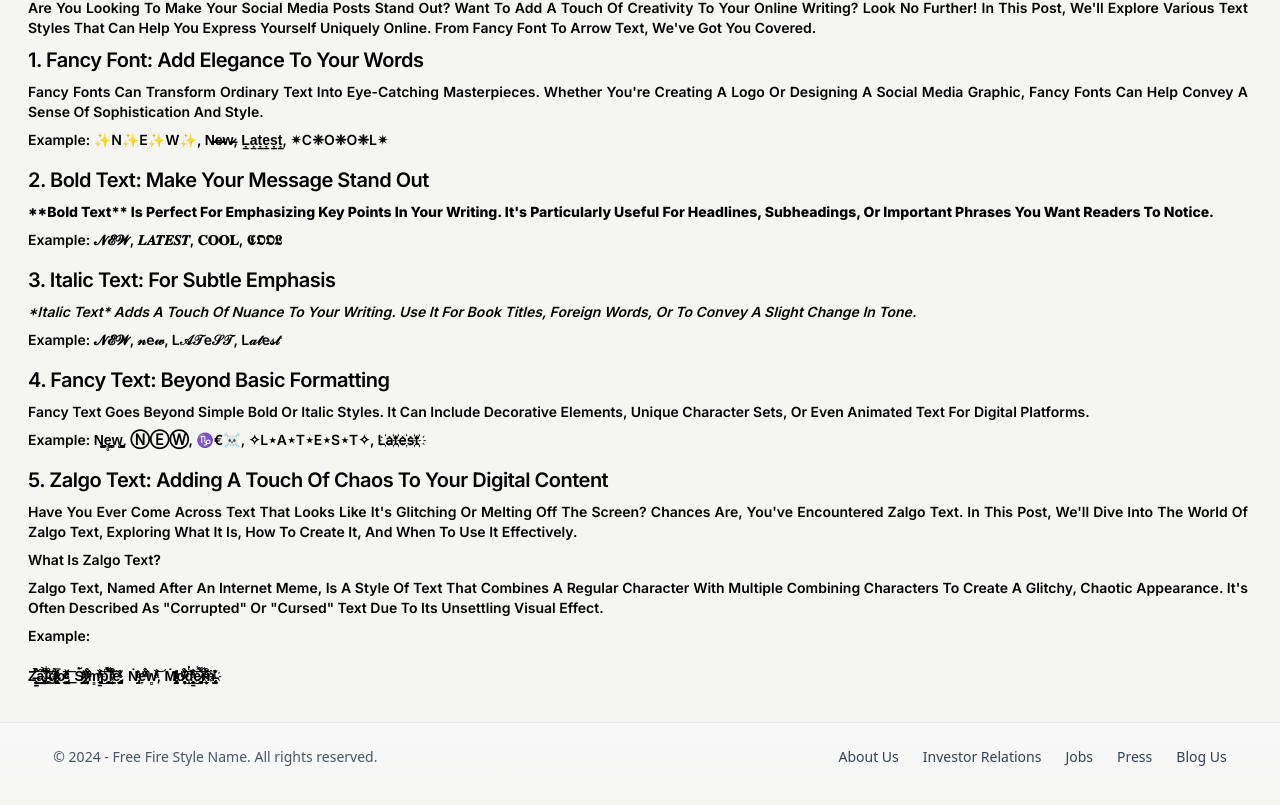
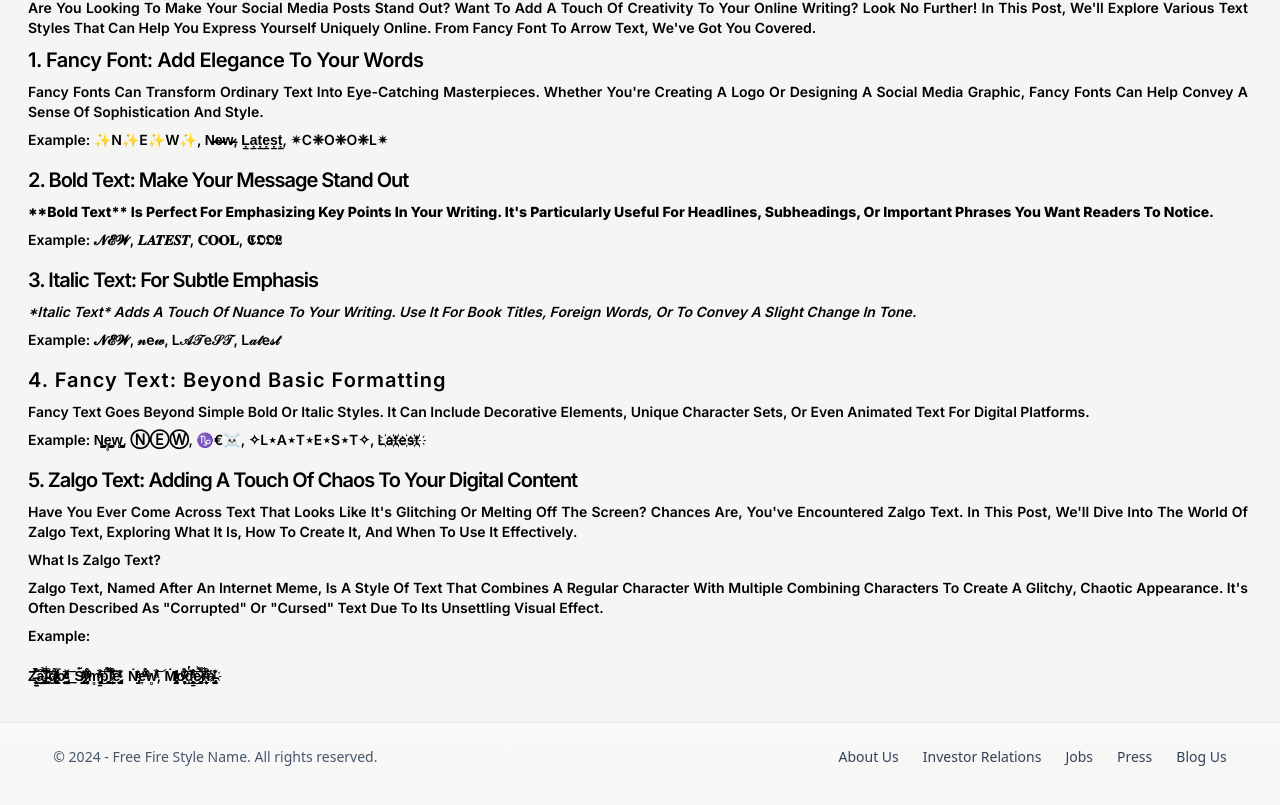
Before and after one commit to AnkushChharri/cfnjst, a Next.js app: page / in a window 1280 px wide. Shown: the part 3388-4193 px from the top of the page. Built offline with nearby package versions, Linux system fonts and the light colour scheme.

Commit message:
First Initial commit

```diff
--- a/src/app/components/SearchComponent.js
+++ b/src/app/components/SearchComponent.js
@@ -419,22 +419,22 @@ const SearchComponent = () => {
                             <h1 className="pt-2 pb-2 text-sm">Example: ✨N✨e✨w✨, N̶̷e̶̷w̶̷, Ḷ̠ạ̠ṭ̠ẹ̠ṣ̠ṭ̠, ✴C❈o❈o❈l✴</h1>
 
 
-                            <h1 className="pt-2 text-xl tracking-tight">2. Bold Text: Make Your Message Stand Out</h1>
+                            <h1 className="pt-2 text-xl tracking-tighter">2. Bold Text: Make Your Message Stand Out</h1>
                             <p className="pt-2 font-extrabold">**Bold text** is perfect for emphasizing key points in your writing. It&apos;s particularly useful for headlines, subheadings, or important phrases you want readers to notice.</p>
                             <h1 className="pt-2 pb-2 text-sm">Example: 𝓝𝓔𝓦, 𝑳𝑨𝑻𝑬𝑺𝑻, 𝐂𝐎𝐎𝐋, 𝕮𝕺𝕺𝕷</h1>
 
 
-                            <h1 className="pt-2 text-xl tracking-tight">3. Italic Text: For Subtle Emphasis</h1>
+                            <h1 className="pt-2 text-xl tracking-tighter">3. Italic Text: For Subtle Emphasis</h1>
                             <p className="pt-2 italic">*Italic text* adds a touch of nuance to your writing. Use it for book titles, foreign words, or to convey a slight change in tone.</p>
                             <h1 className="pt-2 pb-2 text-sm">Example: 𝓝𝓔𝓦, 𝓃e𝓌, L𝒜𝒯e𝒮𝒯, L𝒶𝓉e𝓈𝓉</h1>
 
 
-                            <h1 className="pt-2 text-xl tracking-tight">4. Fancy Text: Beyond Basic Formatting</h1>
+                            <h1 className="pt-2 text-xl -tracking-tighter">4. Fancy Text: Beyond Basic Formatting</h1>
                             <p className="pt-2">Fancy text goes beyond simple bold or italic styles. It can include decorative elements, unique character sets, or even animated text for digital platforms.</p>
                             <h1 className="pt-2 pb-2 text-sm">Example: N̨̥̬̩̪̬ę̥̬̩̪̬w̨̥̬̩̪̬, ⓃⒺⓌ, ♑€☠️, ✧L⋆a⋆t⋆e⋆s⋆t✧, L҉a҉t҉e҉s҉t҉</h1>
 
 
-                            <h1 className="pt-2 text-xl tracking-tight">5. Zalgo Text: Adding a Touch of Chaos to Your Digital Content</h1>
+                            <h1 className="pt-2 text-xl tracking-tighter">5. Zalgo Text: Adding a Touch of Chaos to Your Digital Content</h1>
                             <p className="pt-2">Have you ever come across text that looks like it&apos;s glitching or melting off the screen? Chances are, you&apos;ve encountered Zalgo text. In this post, we&apos;ll dive into the world of Zalgo text, exploring what it is, how to create it, and when to use it effectively.</p>
                             <h1 className="pt-2 text-sm">What is Zalgo Text?</h1>
                             <p className="pt-2">Zalgo text, named after an internet meme, is a style of text that combines a regular character with multiple combining characters to create a glitchy, chaotic appearance. It&apos;s often described as &quot;corrupted&quot; or &quot;cursed&quot; text due to its unsettling visual effect.</p>
```
